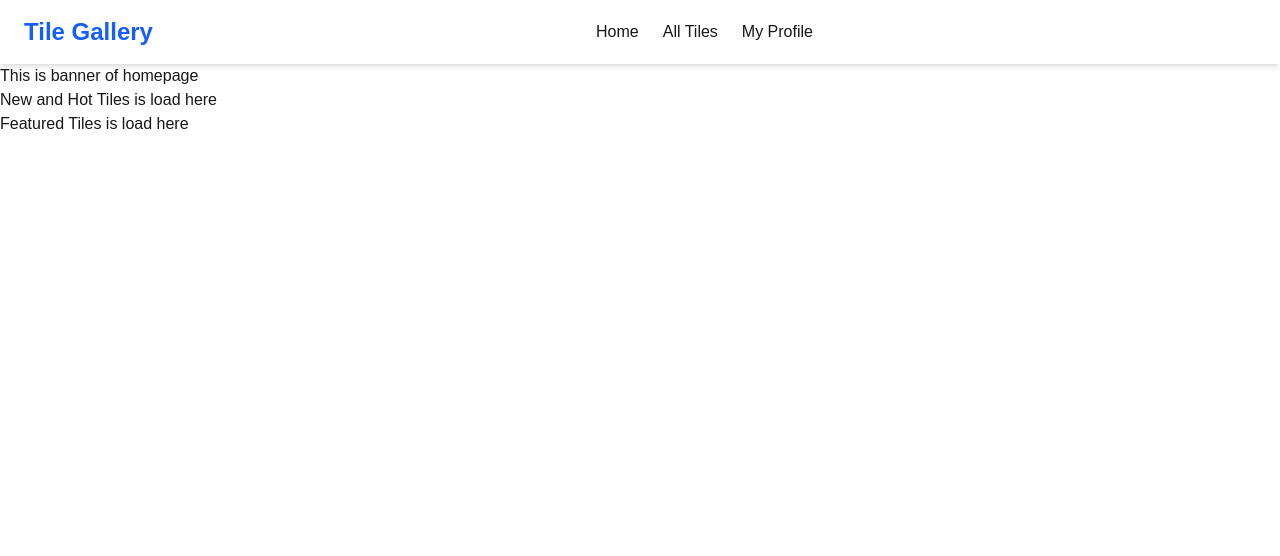
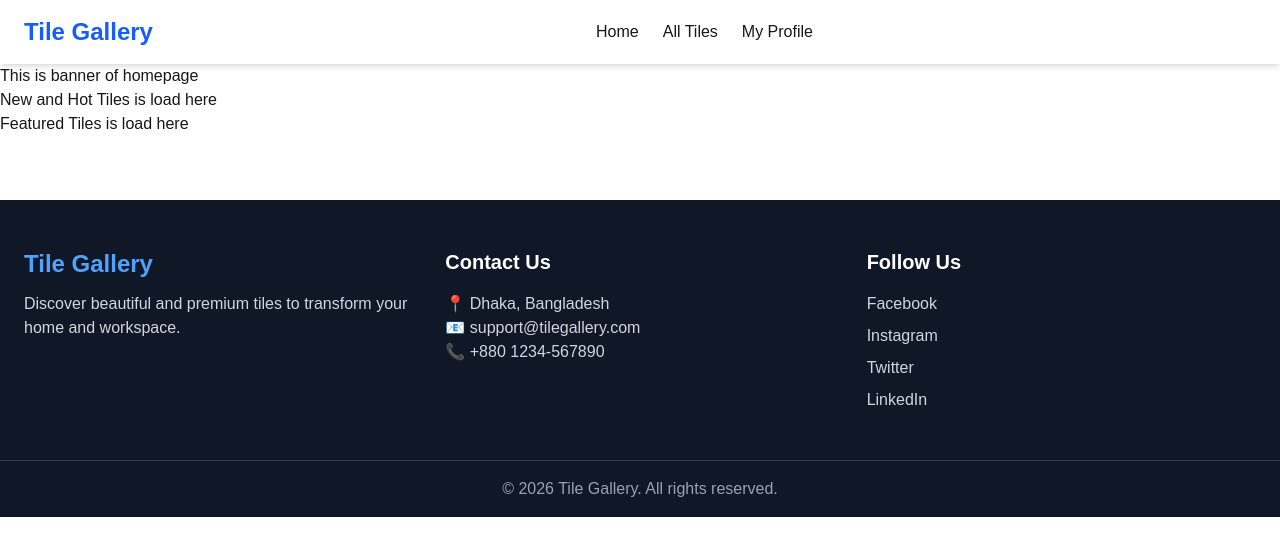
Before and after one commit to samalek9391/category-a8-apple, a Next.js app: page / in a window 1280 px wide. Shown: the top 556 px of the page. Built offline with nearby package versions, Linux system fonts and the light colour scheme.

Commit message:
footer is added

```diff
--- a/src/app/layout.js
+++ b/src/app/layout.js
@@ -1,6 +1,7 @@
 import { Geist, Geist_Mono } from "next/font/google";
 import "./globals.css";
 import NavBar from "@/components/shared/NavBar";
+import Footer from "@/components/shared/Footer";
 
 const geistSans = Geist({
   variable: "--font-geist-sans",
@@ -30,7 +31,9 @@ export default function RootLayout({ children }) {
         <main>
         {children}
         </main>
-
+        <footer>
+          <Footer/>
+        </footer>
       </body>
     </html>
   );
--- a/src/components/shared/Footer.jsx
+++ b/src/components/shared/Footer.jsx
@@ -1,11 +1,83 @@
-import React from 'react';
+import Link from "next/link";
 
-const Footer = () => {
-    return (
+export default function Footer() {
+  return (
+    <footer className="bg-gray-900 text-white mt-16">
+      <div className="max-w-7xl mx-auto px-6 py-12 grid md:grid-cols-3 gap-8">
+
+        {/* Brand */}
         <div>
-            <h2>Footer || There are all links show in here</h2>
+          <h2 className="text-2xl font-bold text-blue-400">
+            Tile Gallery
+          </h2>
+          <p className="mt-3 text-gray-300">
+            Discover beautiful and premium tiles to transform
+            your home and workspace.
+          </p>
         </div>
-    );
-};
 
-export default Footer;
+        {/* Contact Us */}
+        <div>
+          <h3 className="text-xl font-semibold mb-4">
+            Contact Us
+          </h3>
+          <p className="text-gray-300">
+            📍 Dhaka, Bangladesh
+          </p>
+          <p className="text-gray-300">
+            📧 support@tilegallery.com
+          </p>
+          <p className="text-gray-300">
+            📞 +880 1234-567890
+          </p>
+        </div>
+
+        {/* Social Media */}
+        <div>
+          <h3 className="text-xl font-semibold mb-4">
+            Follow Us
+          </h3>
+
+          <div className="flex flex-col gap-2 text-gray-300">
+            <Link
+              href="https://facebook.com"
+              target="_blank"
+              className="hover:text-blue-400"
+            >
+              Facebook
+            </Link>
+
+            <Link
+              href="https://instagram.com"
+              target="_blank"
+              className="hover:text-pink-400"
+            >
+              Instagram
+            </Link>
+
+            <Link
+              href="https://twitter.com"
+              target="_blank"
+              className="hover:text-sky-400"
+            >
+              Twitter
+            </Link>
+
+            <Link
+              href="https://linkedin.com"
+              target="_blank"
+              className="hover:text-blue-300"
+            >
+              LinkedIn
+            </Link>
+          </div>
+        </div>
+      </div>
+
+      {/* Bottom */}
+      <div className="border-t border-gray-700 text-center py-4 text-gray-400">
+        © 2026 Tile Gallery. All rights reserved.
+      </div>
+    </footer>
+  );
+}
```
